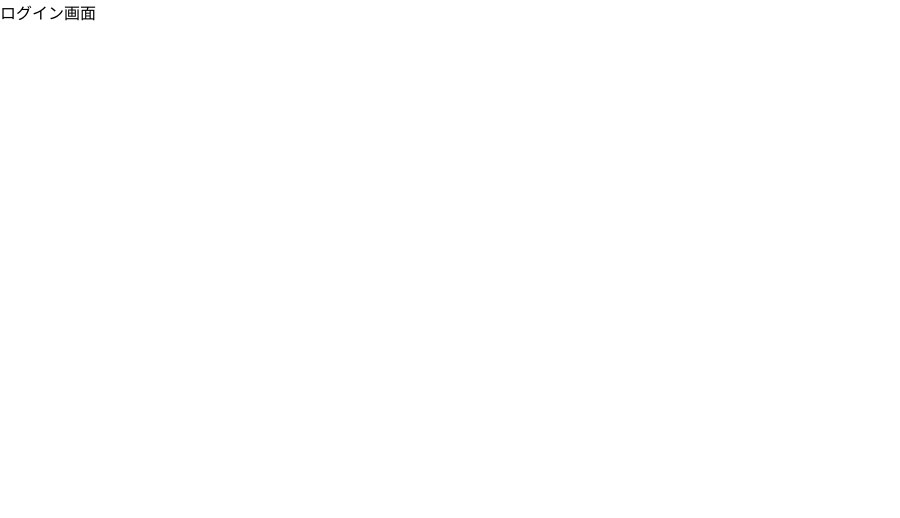
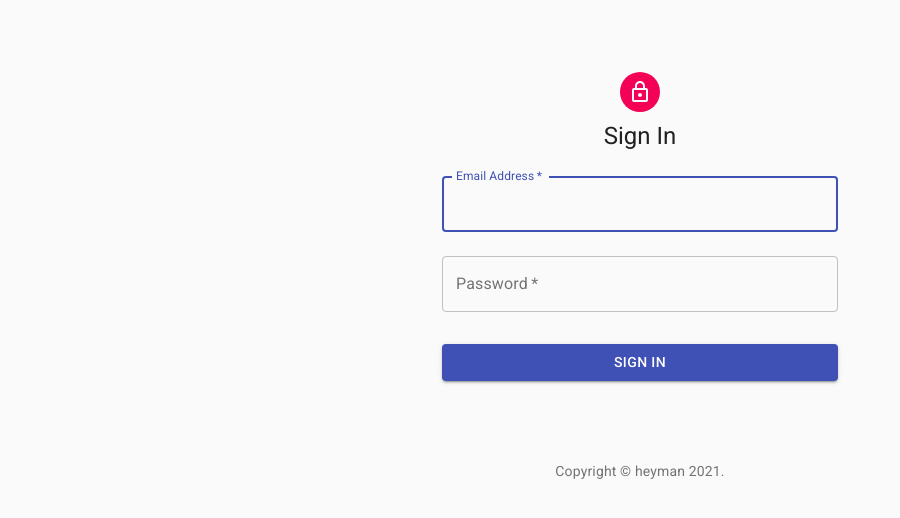
Before and after one commit to tellad-dev/heyman, a React (Create React App) app: page /signin in a window 1280 px wide. Before the commit this address led to /login. Shown: the top 518 px of the page, without its empty margins (0-900 px from the left). Built offline with nearby package versions, Linux system fonts and the light colour scheme.

Commit message:
Signin画面追加

```diff
--- a/src/Router.tsx
+++ b/src/Router.tsx
@@ -1,6 +1,6 @@
 import React from 'react'
 import { BrowserRouter, Route, Switch, Redirect } from 'react-router-dom'
-import Login from './pages/login'
+import Signin from './pages/signin'
 import Customer from './pages/customer'
 import CustomerShow from './pages/customer/show'
 
@@ -8,8 +8,8 @@
   return (
     <BrowserRouter>
       <Switch>
-        <Route exact path="/login">
-          <Login />
+        <Route exact path="/signin">
+          <Signin />
         </Route>
         <Route exact path="/customer">
           <Customer />
@@ -18,7 +18,7 @@
           <CustomerShow />
         </Route>
         {/* Not Found */}
-        <Route component={() => <Redirect to="/login" />} />
+        <Route component={() => <Redirect to="/signin" />} />
       </Switch>
     </BrowserRouter>
   )
--- a/src/components/templates/GenericTemplate.tsx
+++ b/src/components/templates/GenericTemplate.tsx
@@ -200,7 +200,7 @@
           </div>
           <Divider />
           <List>
-            <Link to="/login" className={classes.link}>
+            <Link to="/customers" className={classes.link}>
               <ListItem button>
                 <ListItemIcon>
                   <BarChartIcon />
--- a/src/pages/login.tsx
+++ /dev/null
@@ -1,6 +0,0 @@
-import React from 'react'
-const Login: React.FC = () => {
-  return <>ログイン画面</>
-}
-
-export default Login
--- /dev/null
+++ b/src/pages/signin.tsx
@@ -0,0 +1,90 @@
+import React from 'react'
+import Avatar from '@material-ui/core/Avatar'
+import Button from '@material-ui/core/Button'
+import CssBaseline from '@material-ui/core/CssBaseline'
+import TextField from '@material-ui/core/TextField'
+import Link from '@material-ui/core/Link'
+import Box from '@material-ui/core/Box'
+import LockOutlinedIcon from '@material-ui/icons/LockOutlined'
+import Typography from '@material-ui/core/Typography'
+import { makeStyles } from '@material-ui/core/styles'
+import Container from '@material-ui/core/Container'
+
+function Copyright() {
+  return (
+    <Typography variant="body2" color="textSecondary" align="center">
+      {'Copyright © '}
+      <Link color="inherit">heyman</Link> {new Date().getFullYear()}
+      {'.'}
+    </Typography>
+  )
+}
+
+const useStyles = makeStyles(theme => ({
+  paper: {
+    marginTop: theme.spacing(8),
+    display: 'flex',
+    flexDirection: 'column',
+    alignItems: 'center',
+  },
+  avatar: {
+    margin: theme.spacing(1),
+    backgroundColor: theme.palette.secondary.main,
+  },
+  form: {
+    width: '100%', // Fix IE 11 issue.
+    marginTop: theme.spacing(1),
+  },
+  submit: {
+    margin: theme.spacing(3, 0, 2),
+  },
+}))
+
+const Signin: React.FC = () => {
+  const classes = useStyles()
+
+  return (
+    <Container component="main" maxWidth="xs">
+      <CssBaseline />
+      <div className={classes.paper}>
+        <Avatar className={classes.avatar}>
+          <LockOutlinedIcon />
+        </Avatar>
+        <Typography component="h1" variant="h5">
+          Sign In
+        </Typography>
+        <form className={classes.form} noValidate>
+          <TextField
+            variant="outlined"
+            margin="normal"
+            required
+            fullWidth
+            id="email"
+            label="Email Address"
+            name="email"
+            autoComplete="email"
+            autoFocus
+          />
+          <TextField
+            variant="outlined"
+            margin="normal"
+            required
+            fullWidth
+            name="password"
+            label="Password"
+            type="password"
+            id="password"
+            autoComplete="current-password"
+          />
+          <Button type="submit" fullWidth variant="contained" color="primary" className={classes.submit}>
+            Sign in
+          </Button>
+        </form>
+      </div>
+      <Box mt={8}>
+        <Copyright />
+      </Box>
+    </Container>
+  )
+}
+export default Signin
```
